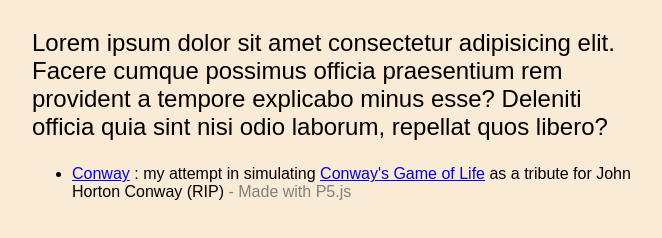
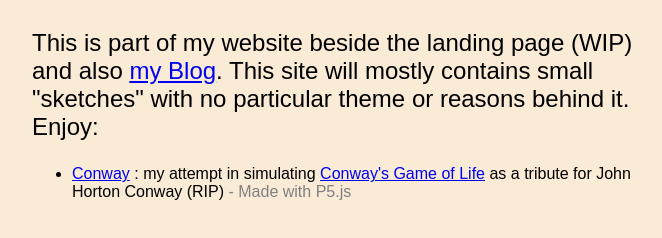
Before and after one commit to banditelol/sketch, a website: page index.html in a window 1280 px wide. Shown: the part 130-368 px from the top of the page, without its empty margins (304-966 px from the left). Drawn offline with Linux system fonts and the light colour scheme; a web font is replaced by a local one.

Commit message:
Adds in some text

```diff
--- a/index.html
+++ b/index.html
@@ -9,7 +9,9 @@
 <body>
     <main>
         <h1>Sketch.</h1>
-        <p>Lorem ipsum dolor sit amet consectetur adipisicing elit. Facere cumque possimus officia praesentium rem provident a tempore explicabo minus esse? Deleniti officia quia sint nisi odio laborum, repellat quos libero?</p>
+        <p>
+            This is part of my website beside the landing page (WIP) and also <a href="blog.adityarp.com">my Blog</a>. This site will mostly contains small "sketches" with no particular theme or reasons behind it. Enjoy:
+        </p>
         <ul>
             <li><a href="/conway.html" target="_blank" rel="noopener noreferrer">Conway</a> : my attempt in simulating <a href="https://en.wikipedia.org/wiki/Conway%27s_Game_of_Life">Conway's Game of Life</a> as a tribute for John Horton Conway (RIP)<span> - Made with P5.js</span></li>
         </ul>
```
Also changed, not shown: conway.html (+3 -0 lines).
